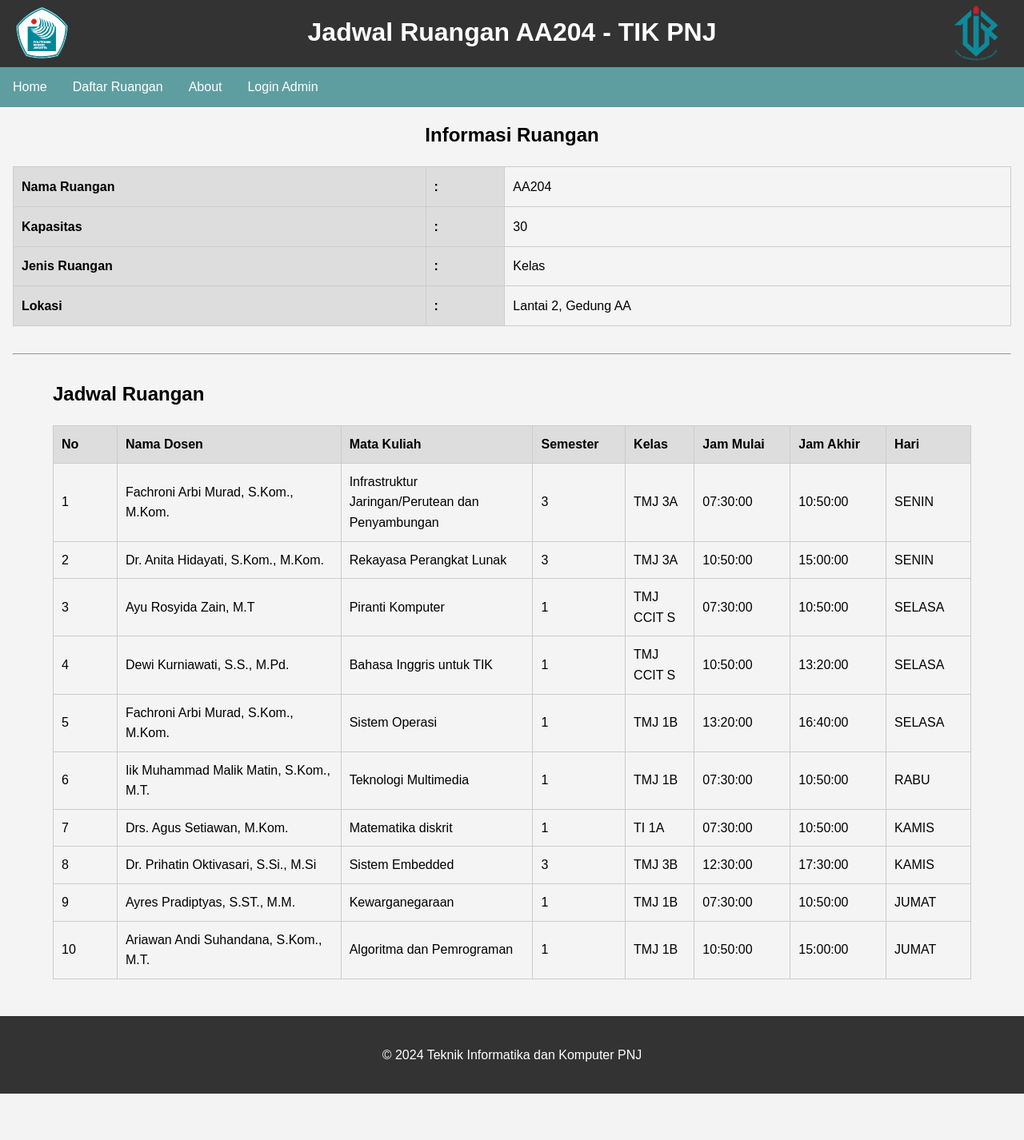
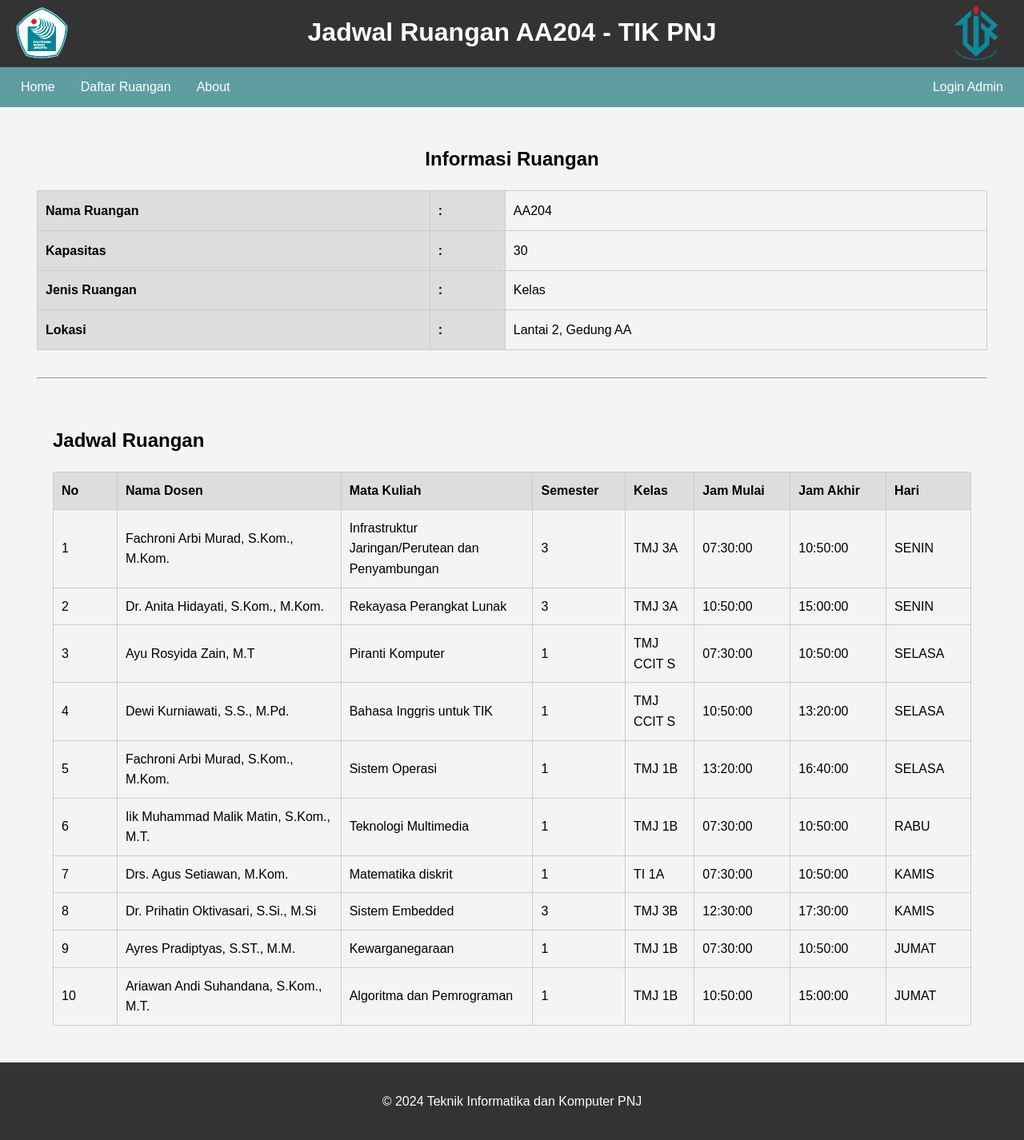
Before and after one commit to RioBithub/WEBPROLANJUT, a PHP site: page /jadwal.php in a window 1280 px wide. Shown: the whole page at 80% size. Before the commit the page ends 1368 px from the top, so only its background shows below. Run offline with PHP 8.4, Linux system fonts and the light colour scheme; data comes from the database, SQL or seed files in the repository.

Commit message:
Change Logout/Login Position in Navbar to the Most Right

```diff
--- a/jadwal.php
+++ b/jadwal.php
@@ -56,7 +56,6 @@
     <title>Jadwal Ruangan <?= htmlspecialchars($namaRuangan); ?> - TIK PNJ</title>
     <link rel="stylesheet" href="styles.css">
     <style>
-
         .login-logout {
             margin: 1em;
             text-align: right;
@@ -71,7 +70,6 @@
         .login-logout a:hover {
             background-color: #0056b3;
         }
-
         .nav-container {
             width: 100%;
             min-height: 50px;
@@ -82,47 +80,44 @@
             z-index: 10;
             background-color: cadetblue; /* Adjust the color and opacity as needed */
         }
-
         .nav-list {
             list-style-type: none;
-            padding: 0;
+            padding-left: 10px;
             margin: 0;
             display: flex;
         }
-
         .nav-list li {
             padding-left: 1rem;
             padding-right: 1rem;
         }
-
         .nav-list li:hover {
             background-color: #008080;
             border-radius: 0.25rem;
         }
-
         .nav-list a {
             text-decoration: none;
             color: inherit;
             display: inline-block;
         }
-
+        .nav-right{
+            position: absolute;
+            right: 0;
+            margin-right: 10px;
+        }
         .informasiruangan {
             margin-left: 20px;
             margin-right: 700px;
             margin-top: -490px;
         }
-
         .tambahjadwal {
             margin-left: 700px;
             margin-right: 20px;
         }
-
         .jadwalruangan {
             margin-left: 20px;
             margin-right: 20px;
             margin-top: 10px;
         }
-
         .utama {
             background-color: #333;
             color: white;
@@ -157,9 +152,9 @@
             <li><a href="daftar_ruangan.php">Daftar Ruangan</a></li>
             <li><a href="about.php">About</a></li>
             <?php if (isset($_SESSION['loggedin']) && $_SESSION['loggedin'] === true): ?>
-                <li class="right-align"><a href="logout.php">Logout</a></li>
+                <li class="nav-right"><a href="logout.php">Logout</a></li>
             <?php else: ?>
-                <li class="right-align"><a href="login.php">Login Admin</a></li>
+                <li class="nav-right"><a href="login.php">Login Admin</a></li>
             <?php endif; ?>
         </ul>
     </div>
@@ -254,6 +249,7 @@
             <br/>
             <hr/>
         <?php else: ?>
+            <section>
                 <?php if ($ruangan): ?>
                     <h2 align="center">Informasi Ruangan</h2>
                     <form action="tambah_jadwal.php" method="post">
```
Also changed, not shown: about.php (+6 -1 lines), daftar_ruangan.php (+8 -9 lines), index.php (+6 -7 lines). Lines whose indentation alone changed are shown as unchanged.
